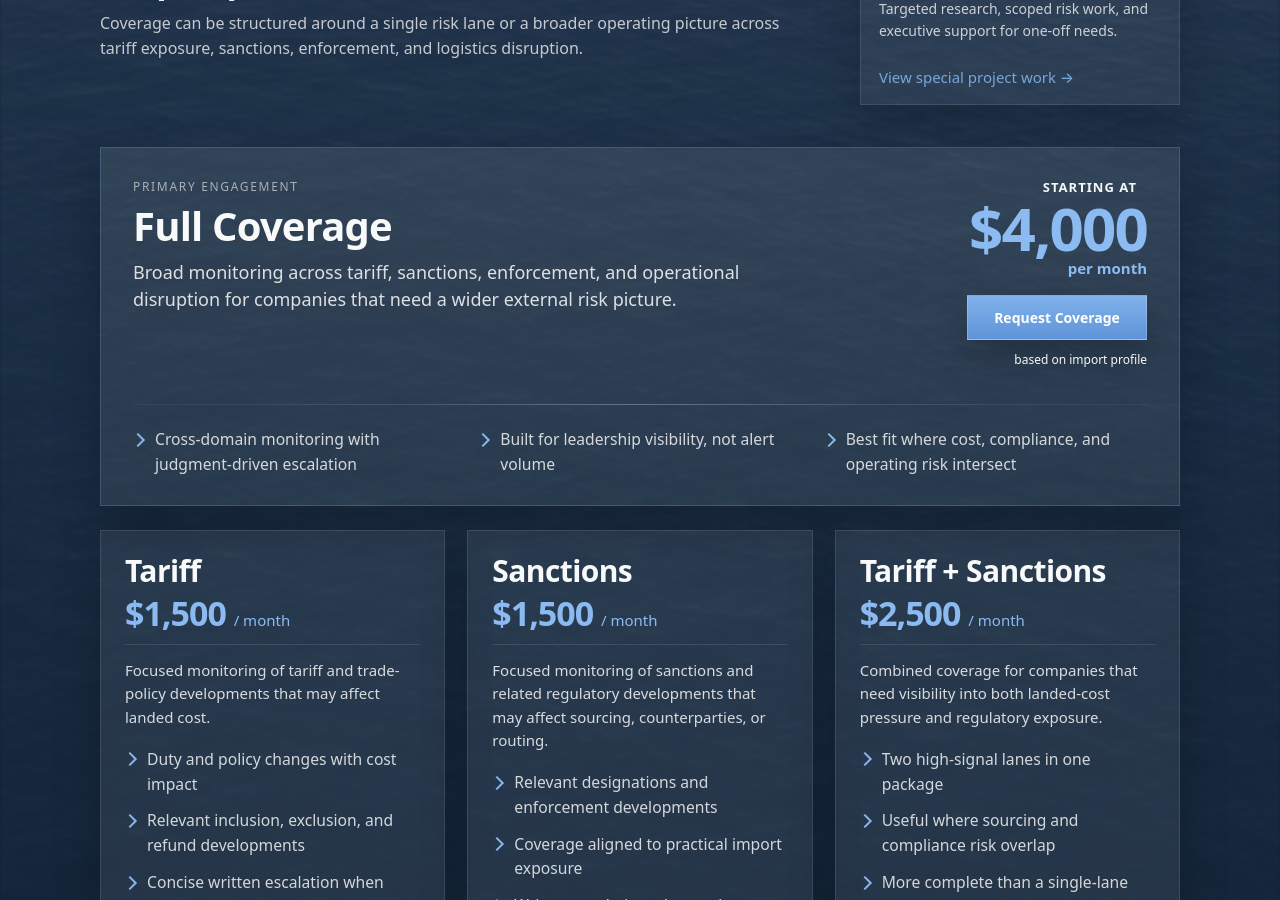
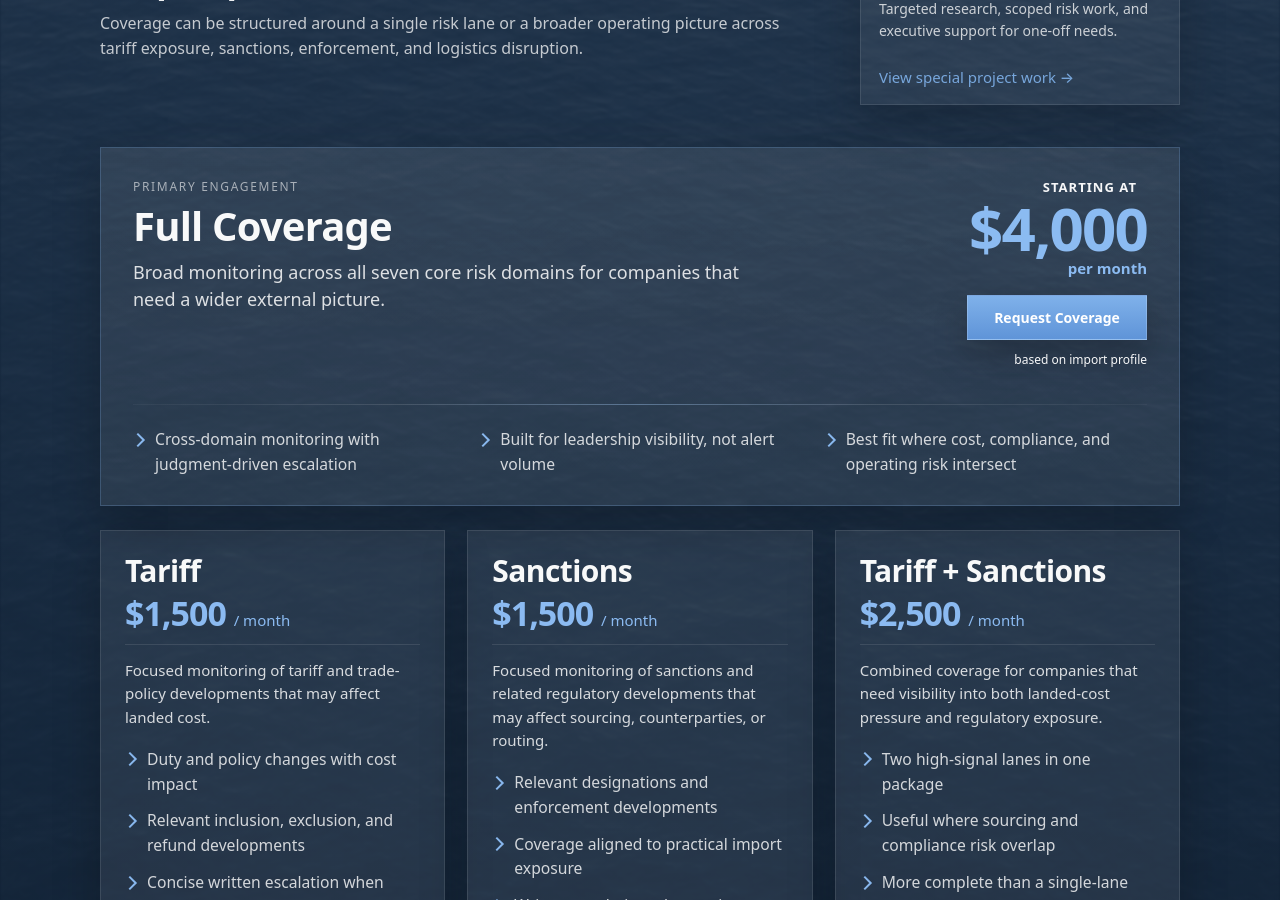
Before and after one commit to importrisk/import-risk-intelligence-site, a Jekyll site: the page built from pricing.html, in a window 1280 px wide and 900 px high, scrolled down 440 px. Built offline with Jekyll 4.4.1, drawn with Linux system fonts in a browser that asks for light colours.

Commit message:
Update pricing.html

```diff
--- a/pricing.html
+++ b/pricing.html
@@ -49,7 +49,7 @@ description: Pricing and scope options for Import Risk Intelligence.
               <p class="pricing-kicker">Primary engagement</p>
               <h3 class="pricing-card-title pricing-card-title-featured">Full Coverage</h3>
               <p class="pricing-card-text pricing-card-text-featured">
-                Broad monitoring across tariff, sanctions, enforcement, and operational disruption for companies that need a wider external risk picture.
+                Broad monitoring across all seven core risk domains for companies that need a wider external picture.
               </p>
             </div>
 
```
